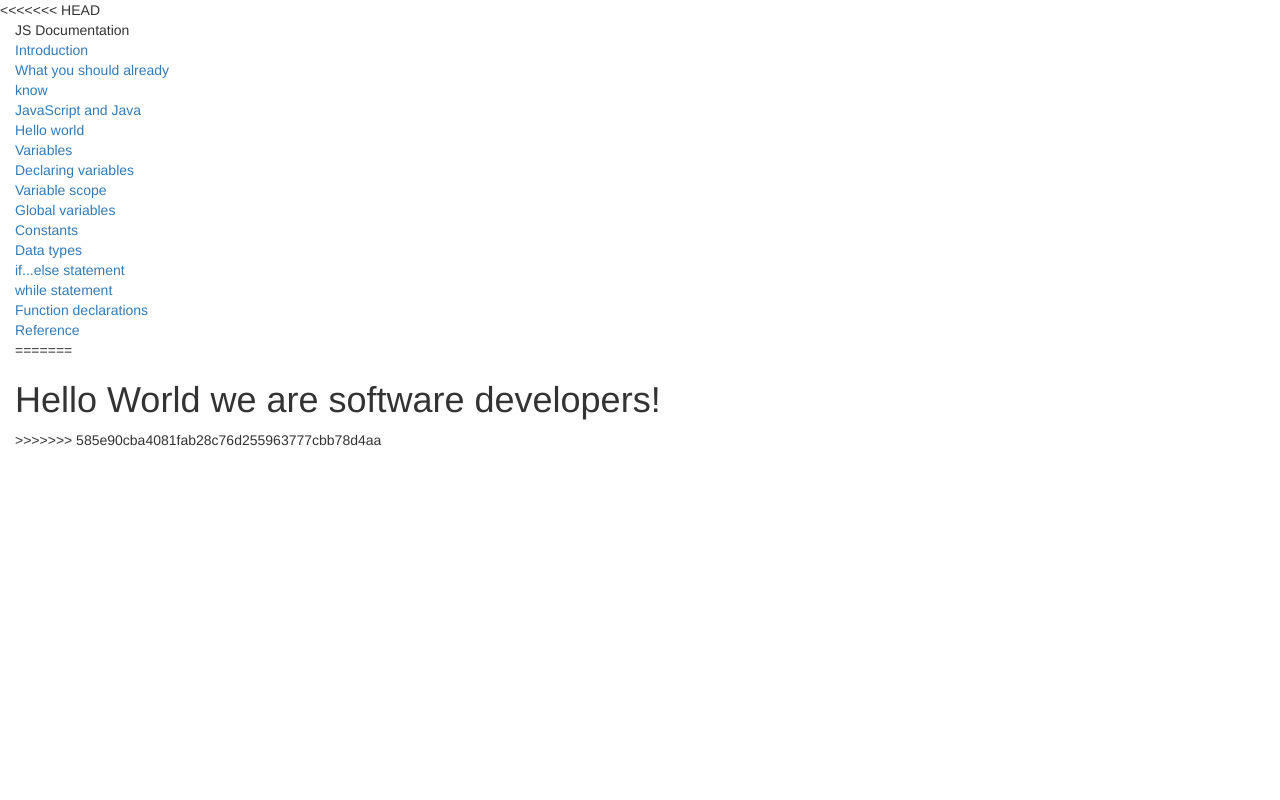
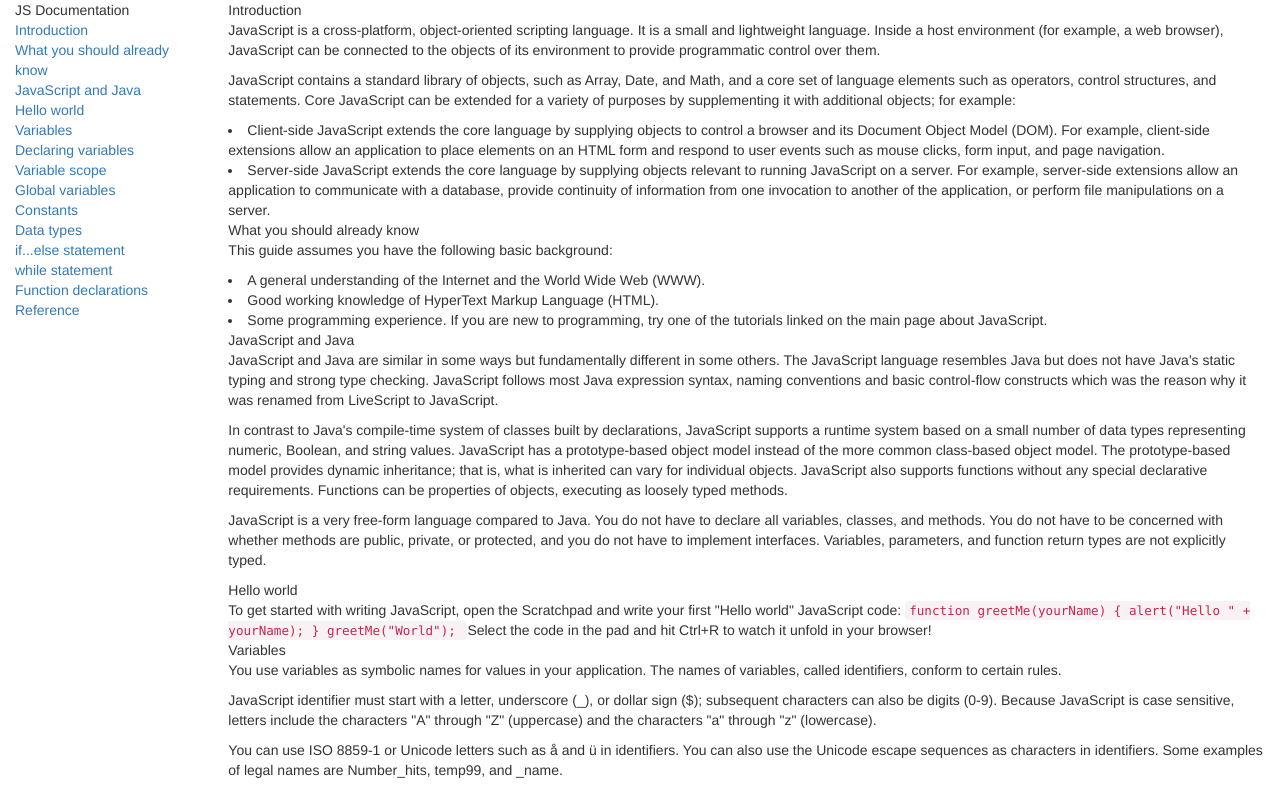
Before and after one commit to sebybjoseph/seby-frank-microverse, a plain HTML site: page index.html in a window 1280 px wide. Drawn offline with nearby package versions, Linux system fonts and the light colour scheme.

Commit message:
stories 5 to 8

```diff
--- a/index.html
+++ b/index.html
@@ -1,11 +1,12 @@
 <!DOCTYPE html>
 <html lang="en">
-<<<<<<< HEAD
+
 <head>
   <meta charset="UTF-8">
   <title>Technical Documentation</title>
   <link rel="stylesheet" href="css/style.css">
-    <link rel="stylesheet" href="https://maxcdn.bootstrapcdn.com/bootstrap/3.3.7/css/bootstrap.min.css" integrity="sha384-BVYiiSIFeK1dGmJRAkycuHAHRg32OmUcww7on3RYdg4Va+PmSTsz/K68vbdEjh4u" crossorigin="anonymous">
+  <link rel="stylesheet" href="https://maxcdn.bootstrapcdn.com/bootstrap/3.3.7/css/bootstrap.min.css"
+    integrity="sha384-BVYiiSIFeK1dGmJRAkycuHAHRg32OmUcww7on3RYdg4Va+PmSTsz/K68vbdEjh4u" crossorigin="anonymous">
 </head>
 
 <body>
@@ -62,37 +63,131 @@
 
         </nav>
       </div>
+      <div class="col-md-10 col-sm-12 col-xs-12">
+        <main id="main-doc">
+          <section class="main-section" id="Introduction">
+            <header>Introduction</header>
+            <article>
+              <p>JavaScript is a cross-platform, object-oriented scripting language. It is a small and
+                lightweight
+                language. Inside a host environment (for example, a web browser), JavaScript can be
+                connected to the
+                objects of its environment to provide programmatic control over them.</p>
+
+              <p>JavaScript contains a standard library of objects, such as Array, Date, and Math, and a core
+                set of
+                language elements such as operators, control structures, and statements. Core JavaScript can
+                be
+                extended
+                for a variety of purposes by supplementing it with additional objects; for example:</p>
+
+              <li>Client-side JavaScript extends the core language by supplying objects to control a browser
+                and its
+                Document Object Model (DOM). For example, client-side extensions allow an application to
+                place
+                elements
+                on an HTML form and respond to user events such as mouse clicks, form input, and page
+                navigation.
+              </li>
+              <li>Server-side JavaScript extends the core language by supplying objects relevant to running
+                JavaScript
+                on
+                a server. For example, server-side extensions allow an application to communicate with a
+                database,
+                provide continuity of information from one invocation to another of the application, or
+                perform file
+                manipulations on a server.
+              </li>
+              </artice>
+          </section>
+          <section class="main-section" id="What_you_should_already_know">
+            <header>What you should already know</header>
+            <article>
+              <p>This guide assumes you have the following basic background:</p>
+
+              <li>A general understanding of the Internet and the World Wide Web (WWW).</li>
+              <li>Good working knowledge of HyperText Markup Language (HTML).</li>
+              <li>Some programming experience. If you are new to programming, try one of the tutorials linked
+                on the
+                main
+                page about JavaScript.
+              </li>
+              </artice>
+          </section>
+          <section class="main-section" id="JavaScript_and_Java">
+            <header>JavaScript and Java</header>
+            <article>
+              <p>JavaScript and Java are similar in some ways but fundamentally different in some others. The
+                JavaScript
+                language resembles Java but does not have Java's static typing and strong type checking.
+                JavaScript
+                follows most Java expression syntax, naming conventions and basic control-flow constructs
+                which was
+                the
+                reason why it was renamed from LiveScript to JavaScript.</p>
+
+              <p>In contrast to Java's compile-time system of classes built by declarations, JavaScript
+                supports a
+                runtime
+                system based on a small number of data types representing numeric, Boolean, and string
+                values.
+                JavaScript has a prototype-based object model instead of the more common class-based object
+                model.
+                The
+                prototype-based model provides dynamic inheritance; that is, what is inherited can vary for
+                individual
+                objects. JavaScript also supports functions without any special declarative requirements.
+                Functions
+                can
+                be properties of objects, executing as loosely typed methods.</p>
+              <p>JavaScript is a very free-form language compared to Java. You do not have to declare all
+                variables,
+                classes, and methods. You do not have to be concerned with whether methods are public,
+                private, or
+                protected, and you do not have to implement interfaces. Variables, parameters, and function
+                return
+                types
+                are not explicitly typed.</p>
+            </article>
+          </section>
+          <section class="main-section" id="Hello_world">
+            <header>Hello world</header>
+            <article>
+              To get started with writing JavaScript, open the Scratchpad and write your first "Hello world"
+              JavaScript
+              code:
+              <code>function greetMe(yourName) {
+                alert("Hello " + yourName);
+                }
+                greetMe("World");
+              </code>
+
+              Select the code in the pad and hit Ctrl+R to watch it unfold in your browser!
+            </article>
+          </section>
+          <section class="main-section" id="Variables">
+            <header>Variables</header>
+            <p>
+              You use variables as symbolic names for values in your application. The names of variables,
+              called
+              identifiers, conform to certain rules.
+            </p> JavaScript identifier must start with a letter, underscore (_), or dollar sign ($); subsequent
+            characters
+            can also be digits (0-9). Because JavaScript is case sensitive, letters include the characters
+            "A"
+            through
+            "Z" (uppercase) and the characters "a" through "z" (lowercase).
+            </p>
+            <p>
+              You can use ISO 8859-1 or Unicode letters such as å and ü in identifiers. You can also use the
+              Unicode
+              escape sequences as characters in identifiers.
+
+              Some examples of legal names are Number_hits, temp99, and _name.
+            </p>
+          </section>
       </div>
       <!-- <script  src="js/index.js"></script> -->
 </body>
-</html>
-=======
-
-<head>
-  <meta charset="UTF-8">
-  <title>Fork Me! FCC: Test Suite Template</title>
-  <link rel="stylesheet" href="css/style.css">
-</head>
-
-<body>
-  <script src="https://cdn.freecodecamp.org/testable-projects-fcc/v1/bundle.js"></script>
-  <h1>Hello World
-    we are software developers!
-  </h1>
-  <!--
-
-    Hello Camper!
-
-    For now, the test suite only works in Chrome!
-    Please read the README below in the JS Editor before beginning.
-    Feel free to delete this message once you have read it.
-    Good luck and Happy Coding!
-
-    - The freeCodeCamp Team
-
-    -->
-  <script src="js/index.js"></script>
-</body>
 
 </html>
->>>>>>> 585e90cba4081fab28c76d255963777cbb78d4aa
```
Lines whose indentation alone changed are shown as unchanged.
